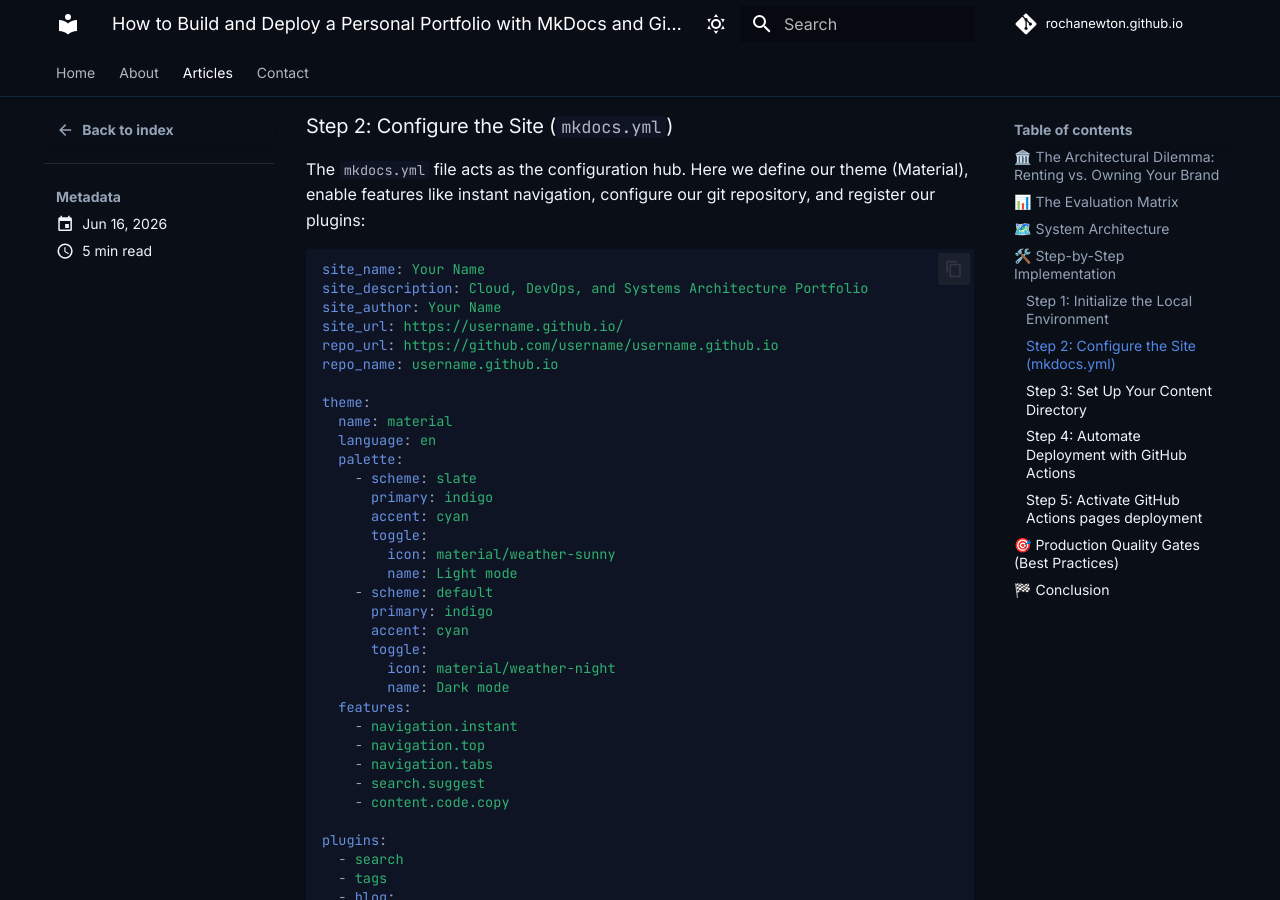
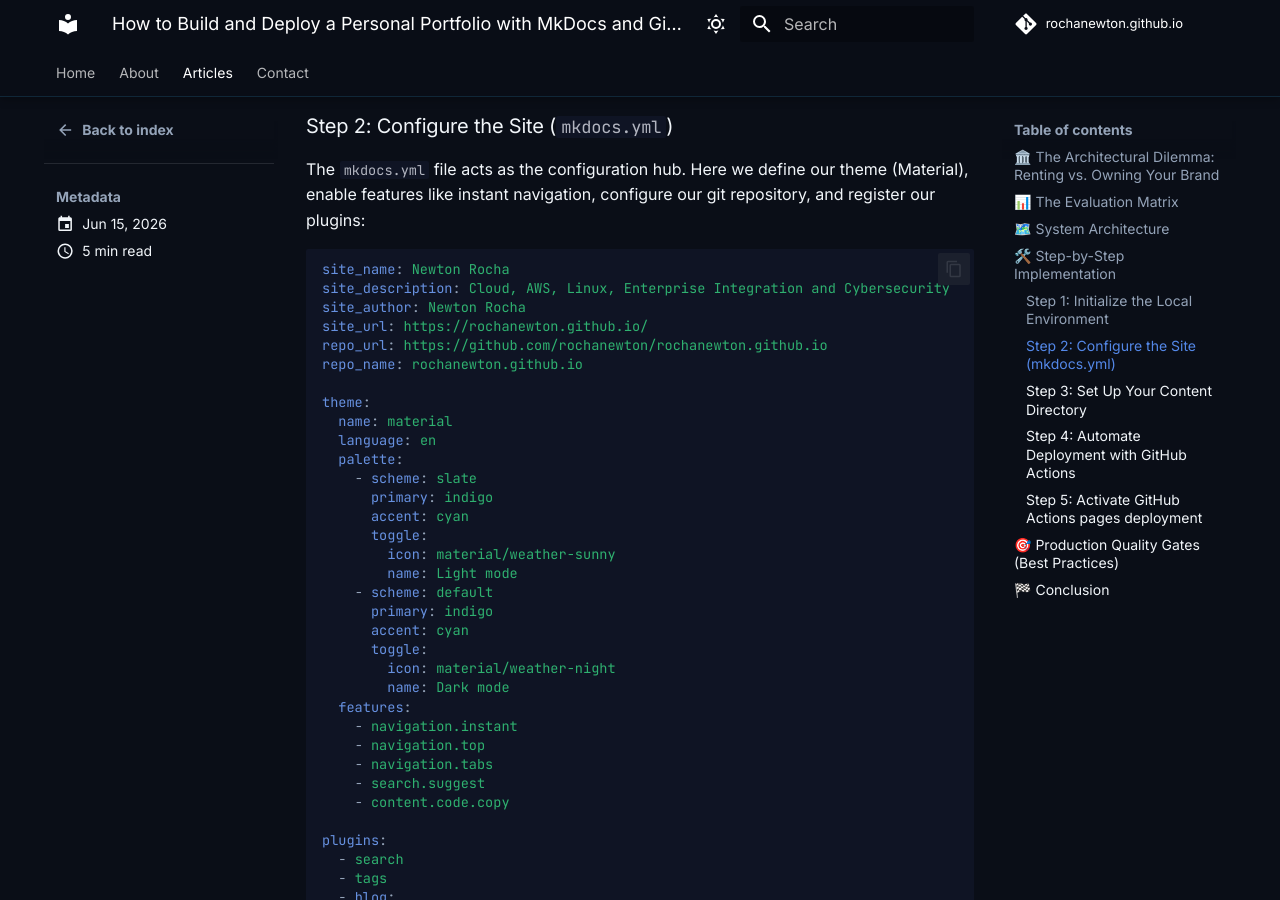
Before and after one commit to rochanewton/rochanewton.github.io, an MkDocs documentation site: the page built from docs/articles/posts/how-to-build-and-deploy-a-personal-portfolio-with-mkdocs-and-github-actions.md, in a window 1280 px wide and 900 px high, scrolled down 2656 px. Built offline with MkDocs 1.6.1 and Material for MkDocs 9.7.7, drawn with Linux system fonts in a browser that asks for light colours; comment, search, counter and statistics services are not loaded.

Commit message:
feat: create new article 2

````diff
--- a/docs/articles/posts/how-to-build-and-deploy-a-personal-portfolio-with-mkdocs-and-github-actions.md
+++ b/docs/articles/posts/how-to-build-and-deploy-a-personal-portfolio-with-mkdocs-and-github-actions.md
@@ -1,6 +1,6 @@
 ---
 title: How to Build and Deploy a Personal Portfolio with MkDocs and GitHub Actions
-date: 2026-06-16
+date: 2026-06-15
 tags:
   - DevOps
   - Cloud
@@ -91,12 +91,12 @@
 The `mkdocs.yml` file acts as the configuration hub. Here we define our theme (Material), enable features like instant navigation, configure our git repository, and register our plugins:
 
 ```yaml
-site_name: Your Name
-site_description: Cloud, DevOps, and Systems Architecture Portfolio
-site_author: Your Name
-site_url: https://username.github.io/
-repo_url: https://github.com/username/username.github.io
-repo_name: username.github.io
+site_name: Newton Rocha
+site_description: Cloud, AWS, Linux, Enterprise Integration and Cybersecurity
+site_author: Newton Rocha
+site_url: https://rochanewton.github.io/
+repo_url: https://github.com/rochanewton/rochanewton.github.io
+repo_name: rochanewton.github.io
 
 theme:
   name: material
````
Also changed, not shown: 1 other file.
